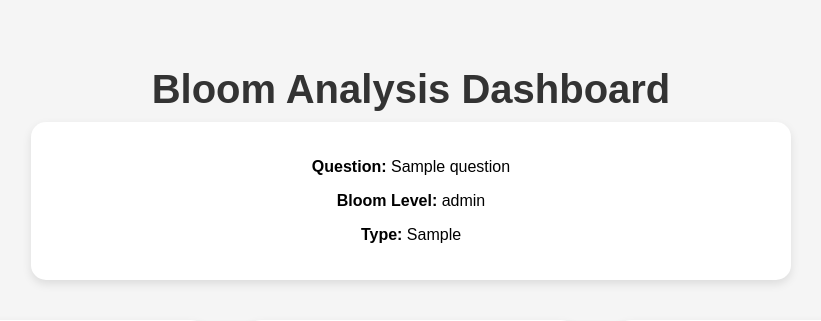
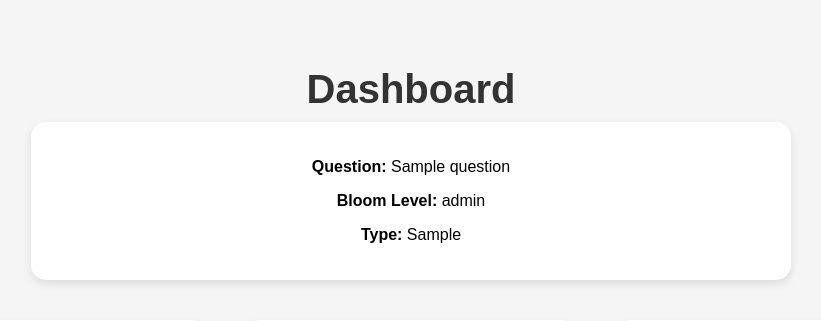
Before and after one commit to krystaltayy/exam-question-analysis-system, a Flask app: template templates/dashboard.html in a window 1280 px wide. Shown: the top 321 px of the page, without its empty margins (229-1050 px from the left). Run offline with Flask 3, Linux system fonts and the light colour scheme; the template is opened without the code that fills it: most values are stand-ins (such as "Sample title", 1, 10 or a date in 2020).

Commit message:
Edited dashboard

```diff
--- a/templates/dashboard.html
+++ b/templates/dashboard.html
@@ -2,7 +2,7 @@
 <html>
 <head>
 
-    <title>Bloom Dashboard</title>
+    <title>Dashboard</title>
 
     <link rel="stylesheet" href="{{ url_for('static', filename='dashboard.css') }}">
 
@@ -14,7 +14,7 @@
 
 <div class="dashboard">
 
-    <h1>Bloom Analysis Dashboard</h1>
+    <h1>Dashboard</h1>
 
     <div class="result-box">
 
```
